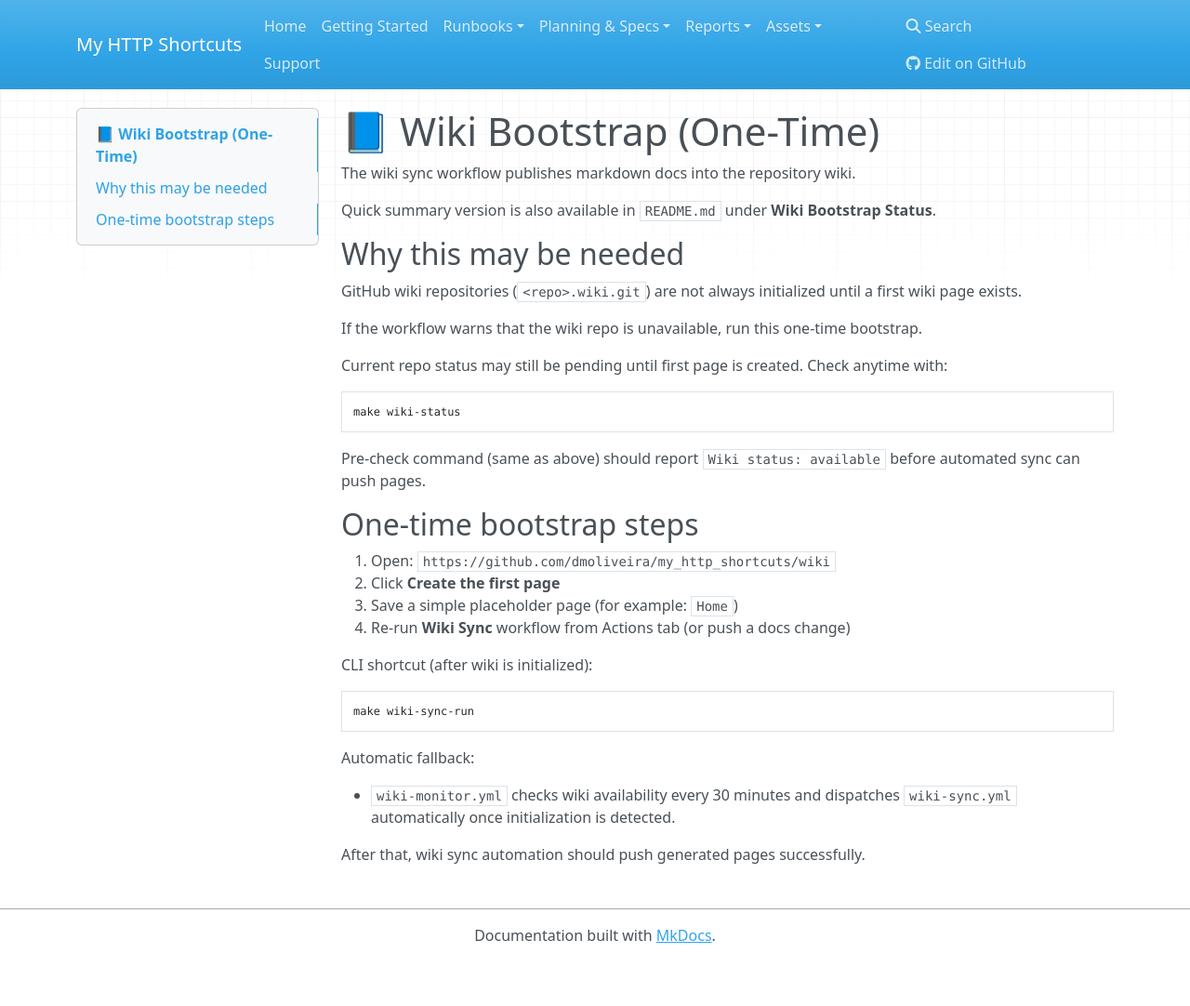
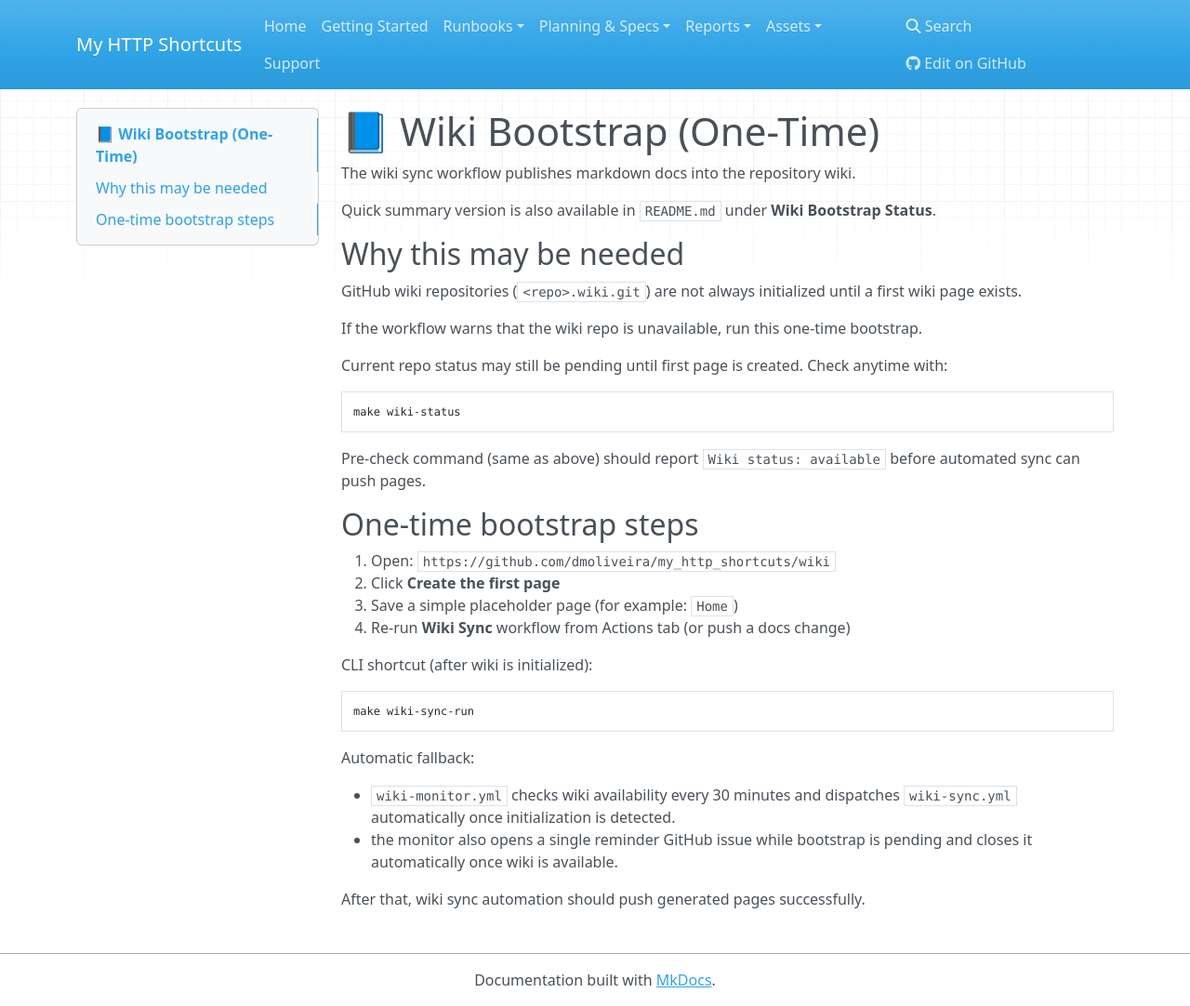
Before and after one commit to dmoliveira/my_http_shortcuts, an MkDocs documentation site: the page built from docs/runbooks/wiki-bootstrap.md, in a window 1280 px wide and 1082 px high. Shown: the whole window at 93% size. Built offline with MkDocs 1.6.1, drawn with Linux system fonts in a browser that asks for light colours; nearby versions of some CDN libraries.

Commit message:
docs(wiki): note automatic bootstrap reminder issue

```diff
--- a/docs/runbooks/wiki-bootstrap.md
+++ b/docs/runbooks/wiki-bootstrap.md
@@ -34,5 +34,6 @@ make wiki-sync-run
 Automatic fallback:
 
 - `wiki-monitor.yml` checks wiki availability every 30 minutes and dispatches `wiki-sync.yml` automatically once initialization is detected.
+- the monitor also opens a single reminder GitHub issue while bootstrap is pending and closes it automatically once wiki is available.
 
 After that, wiki sync automation should push generated pages successfully.
```
